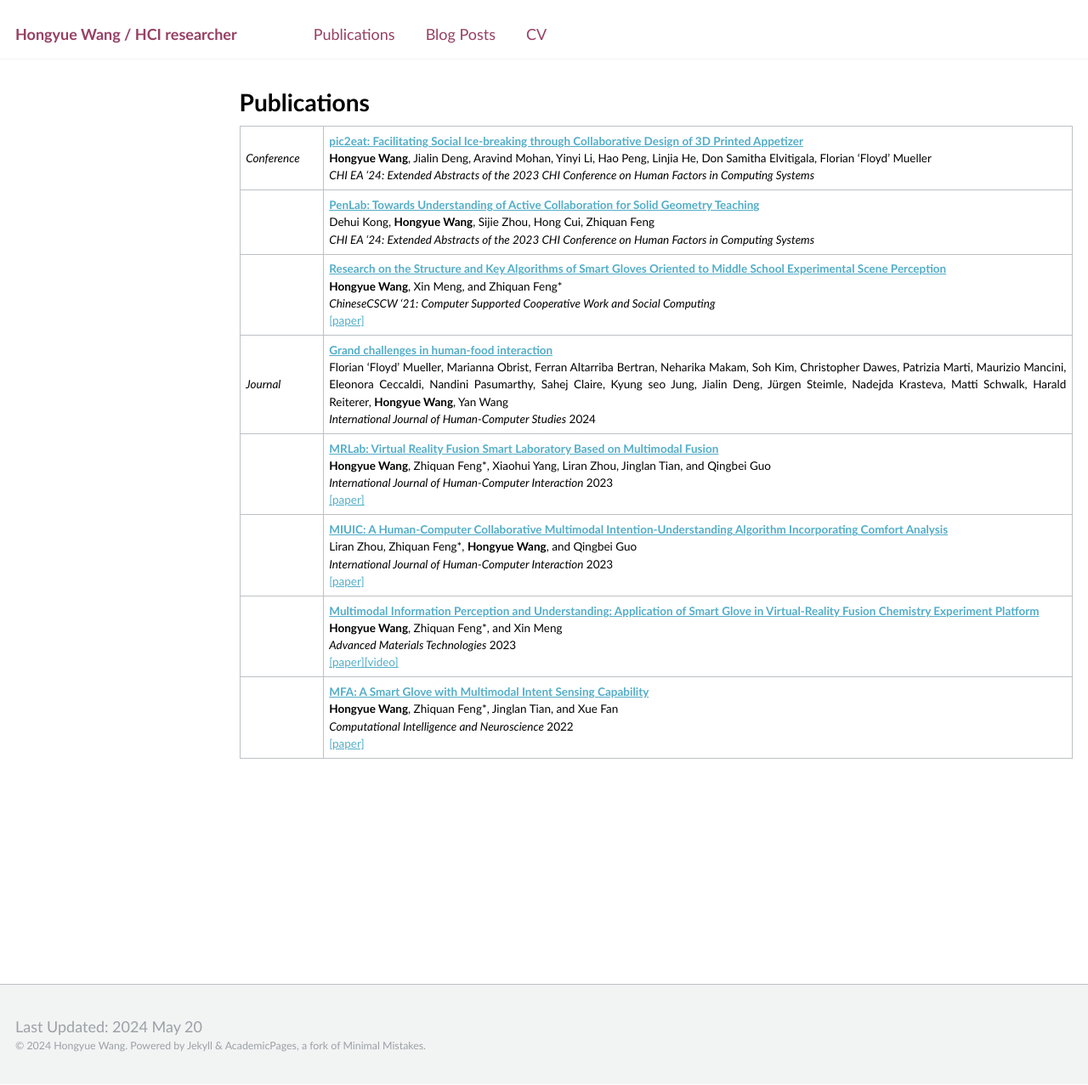
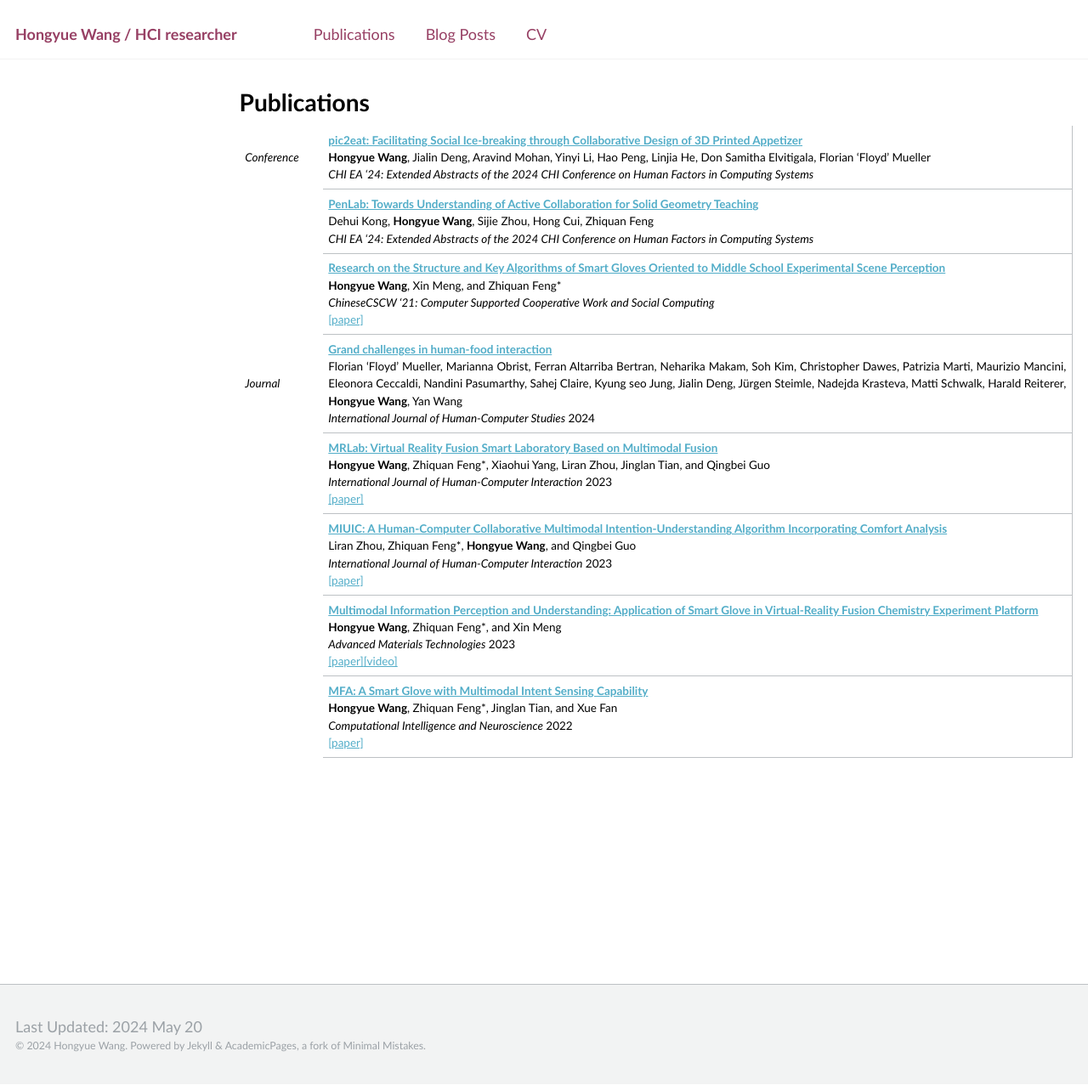
Before and after one commit to hongyue-howard-wang/hongyue-howard-wang.github.io, a Jekyll site: the page built from _pages/publications.md, in a window 1280 px wide and 1277 px high. Shown: the whole window at 85% size. Built offline with Jekyll 4.4.1, drawn with Linux system fonts in a browser that asks for light colours; nearby versions of some CDN libraries.

Commit message:
Update publications.md

```diff
--- a/_pages/publications.md
+++ b/_pages/publications.md
@@ -5,7 +5,7 @@ permalink: /publications/
 author_profile: false
 ---
 
-<table>
+<table style="border-collapse: collapse; border: none;">
 <colgroup>
 <col width="10%" />
 <col width="90%" />
@@ -13,45 +13,45 @@ author_profile: false
 <tbody>
 
 <tr>
-<td markdown="span">*Conference*</td>
-<td markdown="span" style="text-align:justify"><a href="https://doi.org/10.1145/3613905.3651082" target="_blank">**pic2eat: Facilitating Social Ice-breaking through Collaborative Design of 3D Printed Appetizer**</a><br>**Hongyue Wang**, Jialin Deng, Aravind Mohan, Yinyi Li, Hao Peng, Linjia He, Don Samitha Elvitigala, Florian 'Floyd' Mueller<br>*CHI EA '24: Extended Abstracts of the 2023 CHI Conference on Human Factors in Computing Systems*<br></td>
+<td style="border: none;" markdown="span">*Conference*</td>
+<td style="border: none;" markdown="span" style="text-align:justify"><a href="https://doi.org/10.1145/3613905.3651082" target="_blank">**pic2eat: Facilitating Social Ice-breaking through Collaborative Design of 3D Printed Appetizer**</a><br>**Hongyue Wang**, Jialin Deng, Aravind Mohan, Yinyi Li, Hao Peng, Linjia He, Don Samitha Elvitigala, Florian 'Floyd' Mueller<br>*CHI EA '24: Extended Abstracts of the 2024 CHI Conference on Human Factors in Computing Systems*<br></td>
 </tr>
 
 <tr>
-<td></td>
-<td markdown="span" style="text-align:justify"><a href="https://dl.acm.org/doi/10.1145/3613905.3650789" target="_blank">**PenLab: Towards Understanding of Active Collaboration for Solid Geometry Teaching**</a><br>Dehui Kong, **Hongyue Wang**, Sijie Zhou, Hong Cui, Zhiquan Feng<br>*CHI EA '24: Extended Abstracts of the 2023 CHI Conference on Human Factors in Computing Systems*<br></td>
+<td style="border: none;"></td>
+<td style="border: none;" markdown="span" style="text-align:justify"><a href="https://dl.acm.org/doi/10.1145/3613905.3650789" target="_blank">**PenLab: Towards Understanding of Active Collaboration for Solid Geometry Teaching**</a><br>Dehui Kong, **Hongyue Wang**, Sijie Zhou, Hong Cui, Zhiquan Feng<br>*CHI EA '24: Extended Abstracts of the 2024 CHI Conference on Human Factors in Computing Systems*<br></td>
 </tr>
 
 <tr>
-<td></td>
-<td markdown="span" style="text-align:justify"><a href="https://link.springer.com/chapter/10.1007/978-981-19-4546-5_32">**Research on the Structure and Key Algorithms of Smart Gloves Oriented to Middle School Experimental Scene Perception**</a><br>**Hongyue Wang**, Xin Meng, and Zhiquan Feng\*<br>*ChineseCSCW '21: Computer Supported Cooperative Work and Social Computing*<br><a href="/assets/pubs/Research on the Structure and Key Algorithms of Smart Gloves Oriented to Middle School Experimental Scene Perception.pdf" target="_blank">[paper]</a></td>
+<td style="border: none;"></td>
+<td style="border: none;" markdown="span" style="text-align:justify"><a href="https://link.springer.com/chapter/10.1007/978-981-19-4546-5_32">**Research on the Structure and Key Algorithms of Smart Gloves Oriented to Middle School Experimental Scene Perception**</a><br>**Hongyue Wang**, Xin Meng, and Zhiquan Feng\*<br>*ChineseCSCW '21: Computer Supported Cooperative Work and Social Computing*<br><a href="/_publications/Research on the Structure and Key Algorithms of Smart Gloves Oriented to Middle School Experimental Scene Perception.pdf" target="_blank">[paper]</a></td>
 </tr>
 
 
 
 <tr>
-<td markdown="span">*Journal*</td>
-<td markdown="span" style="text-align:justify"><a href="https://www.sciencedirect.com/science/article/pii/S1071581923002069" target="_blank">**Grand challenges in human-food interaction**</a><br>Florian ‘Floyd’ Mueller, Marianna Obrist, Ferran Altarriba Bertran, Neharika Makam, Soh Kim, Christopher Dawes, Patrizia Marti, Maurizio Mancini, Eleonora Ceccaldi, Nandini Pasumarthy, Sahej Claire, Kyung seo Jung, Jialin Deng, Jürgen Steimle, Nadejda Krasteva, Matti Schwalk, Harald Reiterer, **Hongyue Wang**, Yan Wang<br>*International Journal of Human-Computer Studies* 2024<br></td>
+<td style="border: none;" markdown="span">*Journal*</td>
+<td style="border: none;" markdown="span" style="text-align:justify"><a href="https://www.sciencedirect.com/science/article/pii/S1071581923002069" target="_blank">**Grand challenges in human-food interaction**</a><br>Florian ‘Floyd’ Mueller, Marianna Obrist, Ferran Altarriba Bertran, Neharika Makam, Soh Kim, Christopher Dawes, Patrizia Marti, Maurizio Mancini, Eleonora Ceccaldi, Nandini Pasumarthy, Sahej Claire, Kyung seo Jung, Jialin Deng, Jürgen Steimle, Nadejda Krasteva, Matti Schwalk, Harald Reiterer, **Hongyue Wang**, Yan Wang<br>*International Journal of Human-Computer Studies* 2024<br></td>
 </tr>
 
 <tr>
-<td></td>
-<td markdown="span" style="text-align:justify"><a href="https://www.tandfonline.com/doi/abs/10.1080/10447318.2023.2227823" target="_blank">**MRLab: Virtual Reality Fusion Smart Laboratory Based on Multimodal Fusion**</a><br>**Hongyue Wang**, Zhiquan Feng\*, Xiaohui Yang, Liran Zhou, Jinglan Tian, and Qingbei Guo<br>*International Journal of Human-Computer Interaction* 2023<br><a href="/assets/pubs/MRLab Virtual Reality Fusion Smart Laboratory Based on Multimodal Fusion.pdf" target="_blank">[paper]</a></td>
+<td style="border: none;"></td>
+<td style="border: none;" markdown="span" style="text-align:justify"><a href="https://www.tandfonline.com/doi/abs/10.1080/10447318.2023.2227823" target="_blank">**MRLab: Virtual Reality Fusion Smart Laboratory Based on Multimodal Fusion**</a><br>**Hongyue Wang**, Zhiquan Feng\*, Xiaohui Yang, Liran Zhou, Jinglan Tian, and Qingbei Guo<br>*International Journal of Human-Computer Interaction* 2023<br><a href="/_publications/MRLab Virtual Reality Fusion Smart Laboratory Based on Multimodal Fusion.pdf" target="_blank">[paper]</a></td>
 </tr>
 
 <tr>
-<td></td>
-<td markdown="span" style="text-align:justify"><a href="https://www.tandfonline.com/doi/abs/10.1080/10447318.2023.2247606?journalCode=hihc20" target="_blank">**MIUIC: A Human-Computer Collaborative Multimodal Intention-Understanding Algorithm Incorporating Comfort Analysis**</a><br>Liran Zhou, Zhiquan Feng\*, **Hongyue Wang**, and Qingbei Guo<br>*International Journal of Human-Computer Interaction* 2023<br><a href="/assets/pubs/MRLab Virtual Reality Fusion Smart Laboratory Based on Multimodal Fusion.pdf" target="_blank">[paper]</a></td>
+<td style="border: none;"></td>
+<td style="border: none;" markdown="span" style="text-align:justify"><a href="https://www.tandfonline.com/doi/abs/10.1080/10447318.2023.2247606?journalCode=hihc20" target="_blank">**MIUIC: A Human-Computer Collaborative Multimodal Intention-Understanding Algorithm Incorporating Comfort Analysis**</a><br>Liran Zhou, Zhiquan Feng\*, **Hongyue Wang**, and Qingbei Guo<br>*International Journal of Human-Computer Interaction* 2023<br><a href="/_publications/MRLab Virtual Reality Fusion Smart Laboratory Based on Multimodal Fusion.pdf" target="_blank">[paper]</a></td>
 </tr>
 
 <tr>
-<td></td>
-<td markdown="span" style="text-align:justify"><a href="https://onlinelibrary.wiley.com/doi/abs/10.1002/admt.202200549">**Multimodal Information Perception and Understanding: Application of Smart Glove in Virtual-Reality Fusion Chemistry Experiment Platform**</a><br>**Hongyue Wang**, Zhiquan Feng\*, and Xin Meng<br>*Advanced Materials Technologies* 2023<br><a href="/assets/pubs/Multimodal Information Perception and Understanding：Application of Smart Glove in Virtual-Reality Fusion Chemistry Experiment Platform.pdf" target="_blank">[paper]</a><a href="https://youtu.be/8btwYEO1cd4" target="_blank">[video]</a></td>
+<td style="border: none;"></td>
+<td style="border: none;" markdown="span" style="text-align:justify"><a href="https://onlinelibrary.wiley.com/doi/abs/10.1002/admt.202200549">**Multimodal Information Perception and Understanding: Application of Smart Glove in Virtual-Reality Fusion Chemistry Experiment Platform**</a><br>**Hongyue Wang**, Zhiquan Feng\*, and Xin Meng<br>*Advanced Materials Technologies* 2023<br><a href="/_publications/Multimodal Information Perception and Understanding：Application of Smart Glove in Virtual-Reality Fusion Chemistry Experiment Platform.pdf" target="_blank">[paper]</a><a href="https://youtu.be/8btwYEO1cd4" target="_blank">[video]</a></td>
 </tr>
 
 <tr>
-<td></td>
-<td markdown="span" style="text-align:justify"><a href="https://www.hindawi.com/journals/cin/2022/3545850/" target="_blank">**MFA: A Smart Glove with Multimodal Intent Sensing Capability**</a><br>**Hongyue Wang**, Zhiquan Feng\*, Jinglan Tian, and Xue Fan<br>*Computational Intelligence and Neuroscience* 2022<br><a href="/assets/pubs/MFA：A Smart Glove with Multimodal Intent Sensing Capability.pdf" target="_blank">[paper]</a></td>
+<td style="border: none;"></td>
+<td style="border: none;" markdown="span" style="text-align:justify"><a href="https://www.hindawi.com/journals/cin/2022/3545850/" target="_blank">**MFA: A Smart Glove with Multimodal Intent Sensing Capability**</a><br>**Hongyue Wang**, Zhiquan Feng\*, Jinglan Tian, and Xue Fan<br>*Computational Intelligence and Neuroscience* 2022<br><a href="/_publications/MFA：A Smart Glove with Multimodal Intent Sensing Capability.pdf" target="_blank">[paper]</a></td>
 </tr>
 
 </tbody>
```
